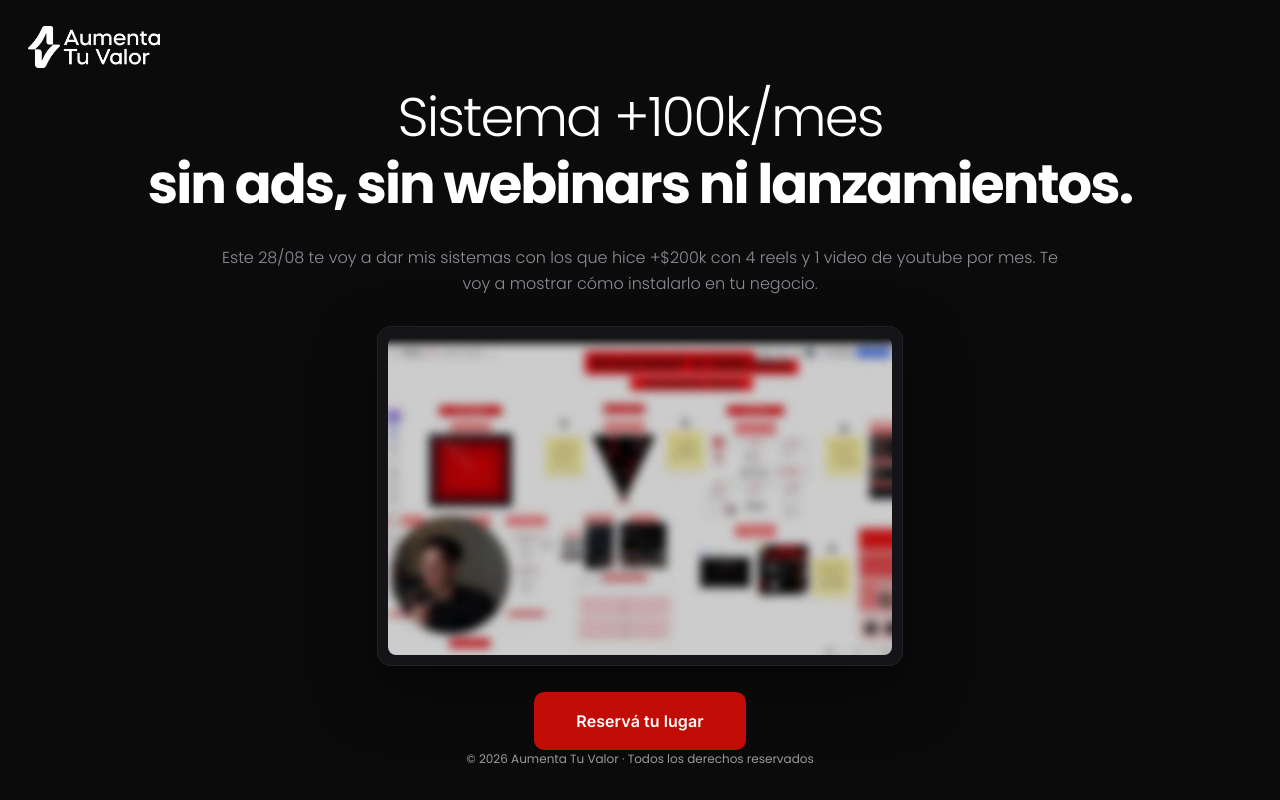
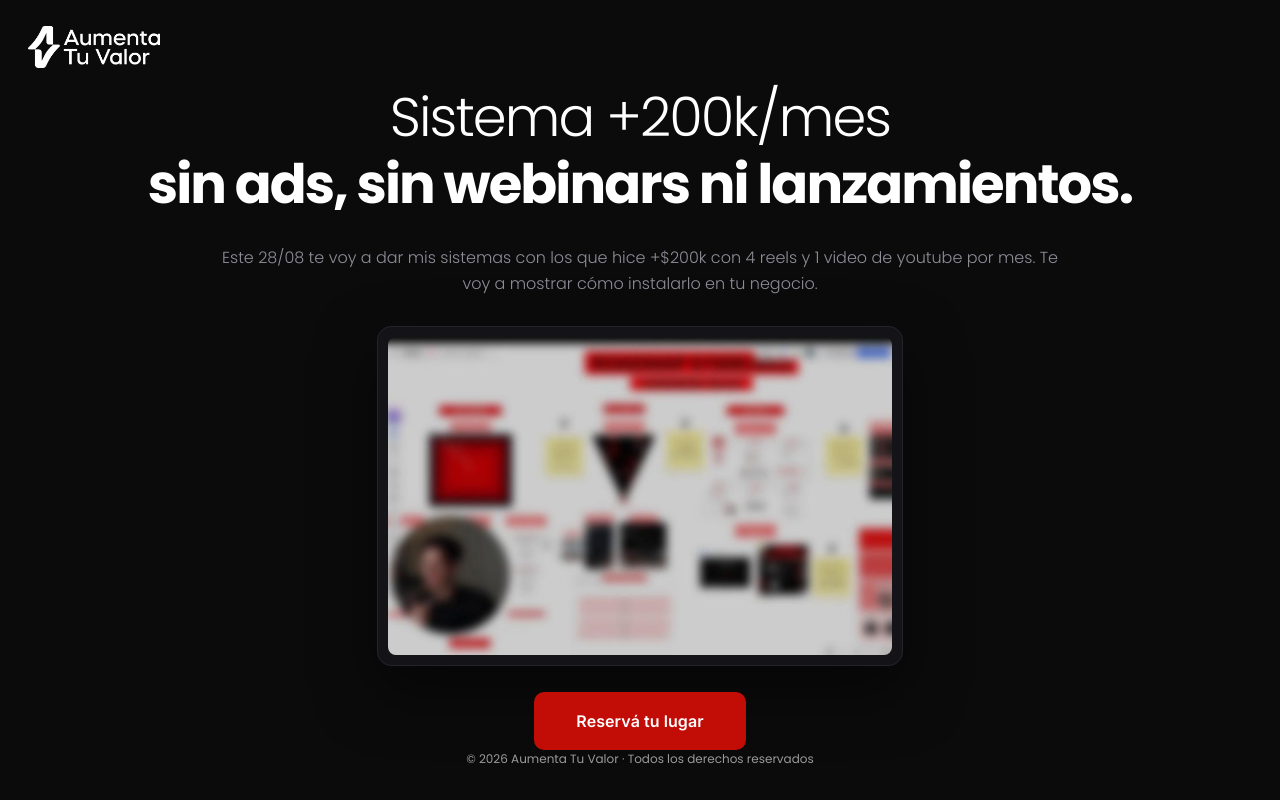
Before and after one commit to Fayets/atv-webinar, a React (Vite) app in the folder frontend/: page / in a window 1280 px wide. Built offline with nearby package versions, Linux system fonts and the light colour scheme; no server answers.

Commit message:
nuevo titulo

```diff
--- a/frontend/src/content/equipo.js
+++ b/frontend/src/content/equipo.js
@@ -2,7 +2,7 @@ export const landing = {
   avatar: 'equipo',
   title: 'Sistema de equipo A-players',
   headline: {
-    light: 'Sistema +100k/mes',
+    light: 'Sistema +200k/mes',
     strong: 'sin ads, sin webinars ni lanzamientos.',
   },
   subheadline:
```
